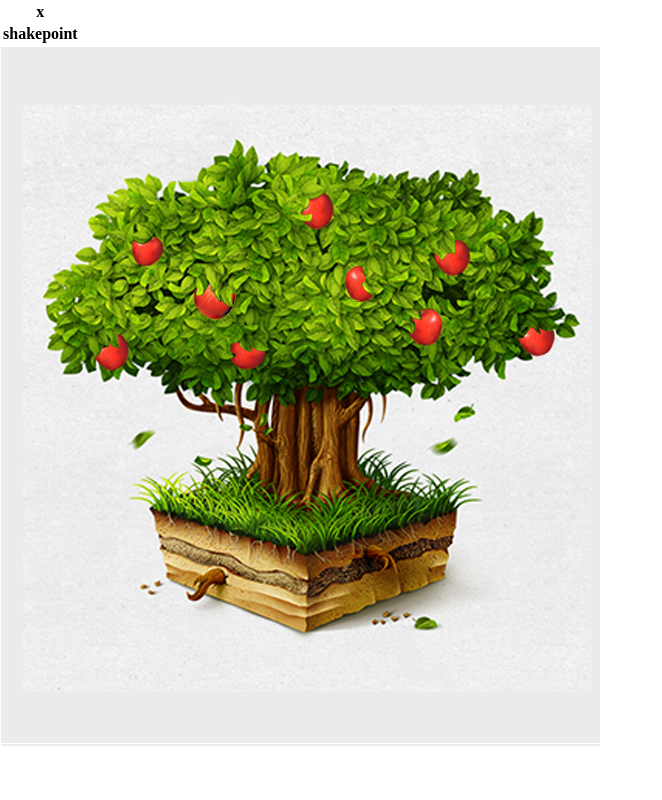
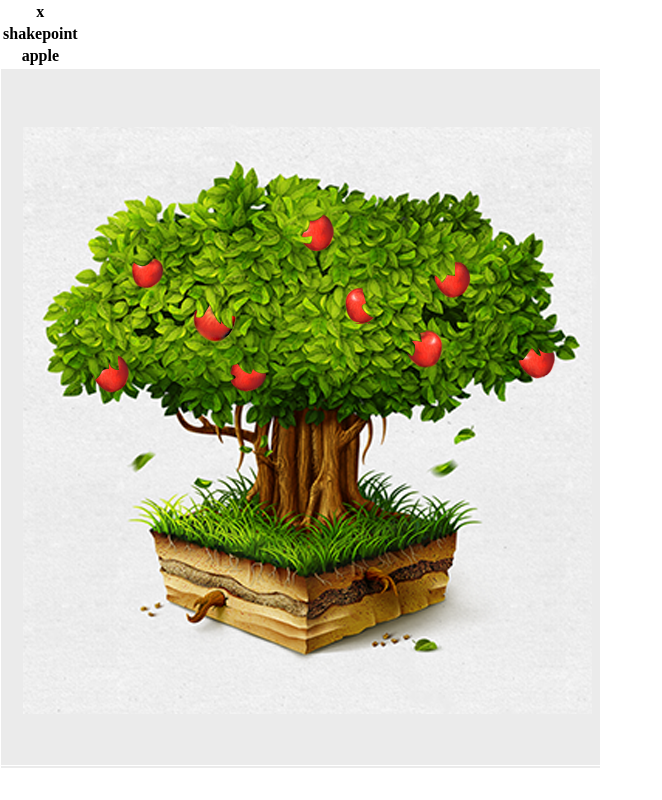
Before and after one commit to gim8912/Apple, a plain HTML site: page index.html in a window 1280 px wide. Shown: the whole page, without its empty margins (0-662 px from the left). Drawn offline with nearby package versions, Linux system fonts and the light colour scheme.

Commit message:
Update index.html

```diff
--- a/index.html
+++ b/index.html
@@ -19,6 +19,10 @@
 			<th>shakepoint</th>
 			<td id="sVal"></val>
 		</tr>
+		<tr>
+			<th>apple</th>
+			<td id="aVal"></val>
+		</tr>
 	</table>
 
 	<div id="rap">
```
